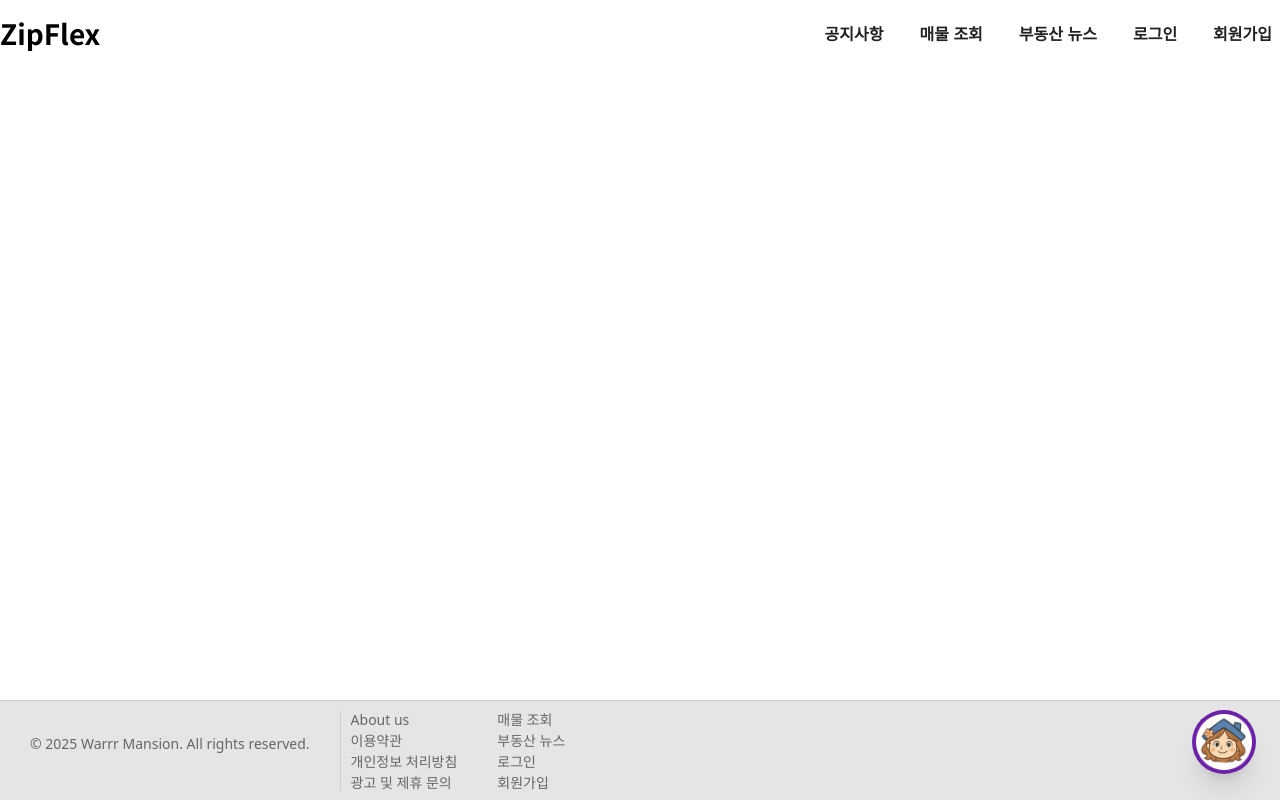
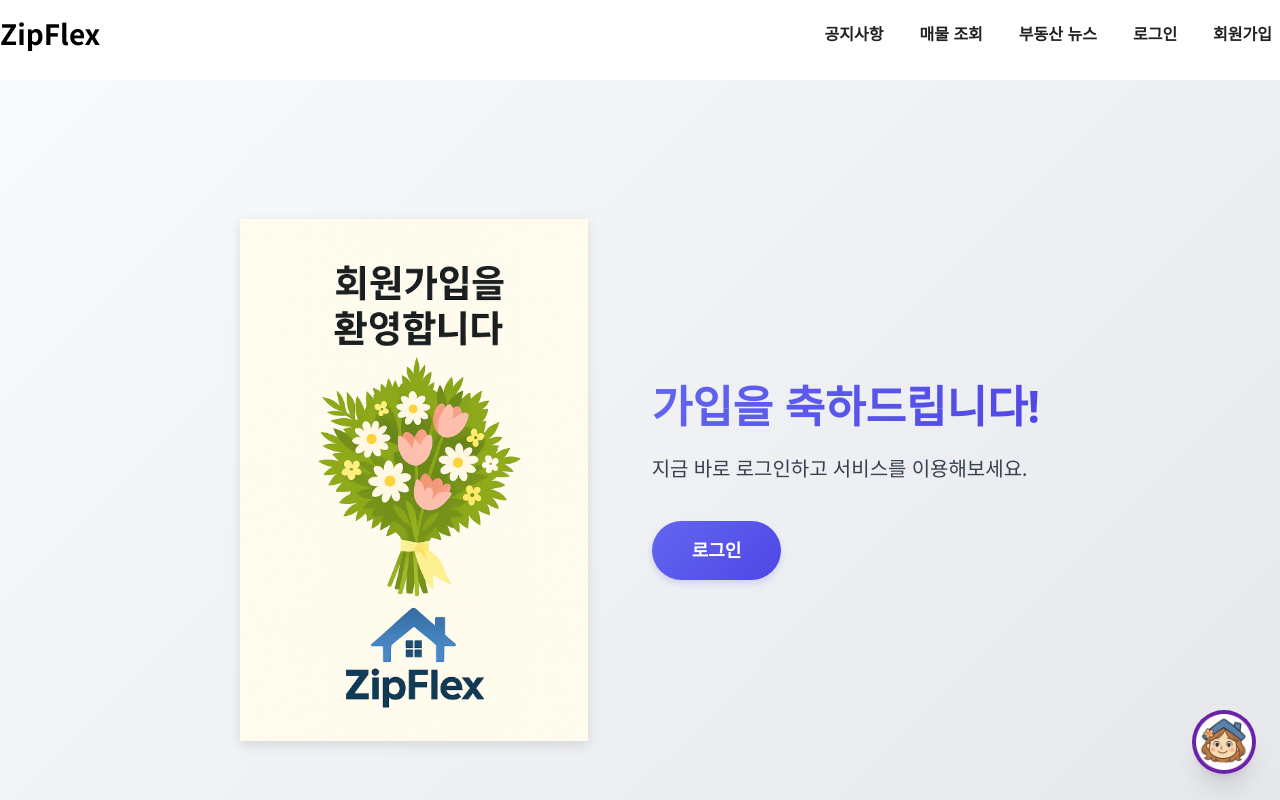
Before and after one commit to warrr-mansion/frontend, a Vue app: page /signup/success in a window 1280 px wide. Shown: the top 800 px of the page. Built offline with nearby package versions, Linux system fonts and the light colour scheme.

Commit message:
✨ feat: 비밀번호 유효성 검증 및 회원가입 축하 페이지 구현

```diff
--- a/src/components/SignUp/SignUpView.vue
+++ b/src/components/SignUp/SignUpView.vue
@@ -129,6 +129,7 @@
             type="password"
             placeholder="비밀번호를 입력하세요"
             required
+            @input="validatePassword"
             style="
               width: 100%;
               padding: 10px 12px;
@@ -137,6 +138,15 @@
               font-size: 0.9rem;
             "
           />
+          <p v-if="passwordError" style="margin-top: 4px; font-size: 0.75rem; color: #ef4444">
+            {{ passwordError }}
+          </p>
+          <p
+            v-else-if="member.password && !passwordError"
+            style="margin-top: 4px; font-size: 0.75rem; color: #10b981"
+          >
+            🛡️ 비밀번호가 안전합니다
+          </p>
         </div>
 
         <button
@@ -176,17 +186,17 @@
 import { useRouter } from 'vue-router'
 import axios from 'axios'
 
-const error = ref('') // error 관리
-const isDuplicated = ref('') // email 중복 관리
+const error = ref('')
+const isDuplicated = ref('')
 const emailError = ref(false)
+const passwordError = ref('')
 const router = useRouter()
 const member = ref({
   nickname: '',
   email: '',
   password: '',
-}) // Member 관리
+})
 
-// 이메일 입력 시 호출되는 함수
 const handleEmailInput = () => {
   isDuplicated.value = ''
 
@@ -195,11 +205,34 @@
   emailError.value = email && !emailPattern.test(email)
 }
 
+const validatePassword = () => {
+  const password = member.value.password
+  const passwordRegex = /^(?=\S+$)(?=.*[A-Za-z])(?=.*\d)(?=.*[!@#$%^&*()_+=-]).{8,20}$/
+
+  if (!password) {
+    passwordError.value = ''
+    return
+  }
+
+  if (!passwordRegex.test(password)) {
+    passwordError.value =
+      '비밀번호는 공백 없이 8~20자이며, 영문, 숫자, 특수문자를 모두 포함해야 합니다.'
+    return
+  }
+
+  passwordError.value = ''
+}
+
 const registMember = async () => {
   error.value = ''
 
   if (isDuplicated.value !== 'false') {
     alert('이메일 중복 확인을 해주세요.')
+    return
+  }
+
+  if (passwordError.value) {
+    alert('비밀번호 형식을 확인해주세요.')
     return
   }
 
@@ -211,8 +244,9 @@
       },
     })
 
-    alert('회원가입 성공!')
-    router.push('/login')
+    if (res.status === 200) {
+      router.push('/signup/success')
+    }
   } catch (err) {
     console.error('회원가입 실패', err)
     error.value = err.response?.data?.message || '회원가입에 실패했습니다.'
--- a/src/main.js
+++ b/src/main.js
@@ -43,7 +43,6 @@
   const refreshToken = getCookie('refreshToken')
 
   async function fetchUser() {
-    console.log('accessToken:', accessToken, typeof accessToken)
     if (!accessToken || accessToken === 'null' || accessToken === 'undefined') {
       console.log('❌ 자동 로그인 실패: accessToken 없음')
       return
--- a/src/router/index.js
+++ b/src/router/index.js
@@ -6,6 +6,7 @@
 import RealEstateNewsView from '@/views/RealEstateNewsView.vue'
 import LoginView from '@/components/Login/LoginView.vue'
 import SignUpView from '@/components/SignUp/SignUpView.vue'
+import SignUpSuccess from '@/views/SignUpSuccess.vue'
 import MemberDetail from '@/views/member/MemberDetail.vue'
 import MyPageView from '@/components/member/MyPageView.vue'
 import ChatBot from '@/views/ChatBot.vue'
@@ -20,6 +21,7 @@
   { path: '/news', name: 'NewsView', component: RealEstateNewsView, props: true },
   { path: '/login', name: 'LoginView', component: LoginView, props: true },
   { path: '/signup', name: 'SignUpView', component: SignUpView, props: true },
+  { path: '/signup/success', name: 'SignUpSuccess', component: SignUpSuccess },
   { path: '/memberDetail', name: 'MemberDetail', component: MemberDetail, props: true },
   { path: '/myPage', name: 'MyPageView', component: MyPageView, props: true },
   { path: '/chatBot', name: 'ChatBot', component: ChatBot, props: true },
--- /dev/null
+++ b/src/views/SignUpSuccess.vue
@@ -0,0 +1,129 @@
+<template>
+  <div class="success-wrapper">
+    <div class="success-content">
+      <div class="flower-image">
+        <img src="@/assets/img/flower-bouquet.png" alt="축하 꽃다발" />
+      </div>
+      <div class="text-content">
+        <h1 class="success-title">가입을 축하드립니다!</h1>
+        <p class="success-message">지금 바로 로그인하고 서비스를 이용해보세요.</p>
+        <router-link to="/login" class="login-btn">로그인</router-link>
+      </div>
+    </div>
+  </div>
+</template>
+
+<script setup></script>
+
+<style scoped>
+.success-wrapper {
+  min-height: 100vh;
+  display: flex;
+  align-items: center;
+  justify-content: center;
+  background: linear-gradient(135deg, #f9fafb 0%, #e5e7eb 100%);
+  padding: 2rem;
+}
+
+.success-content {
+  display: flex;
+  flex-direction: column;
+  align-items: center;
+  gap: 2rem;
+  max-width: 800px;
+  width: 100%;
+  text-align: center;
+  animation: fadeIn 0.8s ease;
+}
+
+@keyframes fadeIn {
+  from {
+    opacity: 0;
+    transform: translateY(10px);
+  }
+  to {
+    opacity: 1;
+    transform: translateY(0);
+  }
+}
+
+.flower-image {
+  width: 100%;
+  max-width: 360px;
+  margin-bottom: 1rem;
+  transition: transform 0.3s ease;
+}
+
+.flower-image img {
+  width: 100%;
+  height: auto;
+  object-fit: contain;
+  filter: drop-shadow(0 4px 6px rgba(0, 0, 0, 0.1));
+}
+
+.flower-image:hover {
+  transform: scale(1.03);
+}
+
+.text-content {
+  display: flex;
+  flex-direction: column;
+  align-items: center;
+  gap: 1.25rem;
+}
+
+.success-title {
+  font-size: 2.75rem;
+  font-weight: 800;
+  color: #111827;
+  margin: 0;
+  background: linear-gradient(135deg, #6366f1, #4f46e5);
+  -webkit-background-clip: text;
+  -webkit-text-fill-color: transparent;
+  white-space: nowrap;
+}
+
+.success-message {
+  font-size: 1.25rem;
+  color: #374151;
+  margin: 0;
+  line-height: 1.6;
+  max-width: 28rem;
+  word-break: keep-all;
+}
+
+.login-btn {
+  display: inline-block;
+  background: linear-gradient(135deg, #6366f1, #4f46e5);
+  color: white;
+  font-weight: 600;
+  font-size: 1.125rem;
+  padding: 1rem 2.5rem;
+  border-radius: 9999px;
+  text-decoration: none;
+  transition: all 0.3s ease;
+  margin-top: 1rem;
+  box-shadow: 0 4px 6px rgba(99, 102, 241, 0.2);
+}
+
+.login-btn:hover {
+  transform: translateY(-2px);
+  box-shadow: 0 6px 10px rgba(99, 102, 241, 0.3);
+}
+
+@media (min-width: 768px) {
+  .success-content {
+    flex-direction: row;
+    text-align: left;
+    gap: 4rem;
+  }
+
+  .text-content {
+    align-items: flex-start;
+  }
+
+  .flower-image {
+    margin-bottom: 0;
+  }
+}
+</style>
```
Also changed, not shown: src/assets/img/flower-bouquet.png (added).
